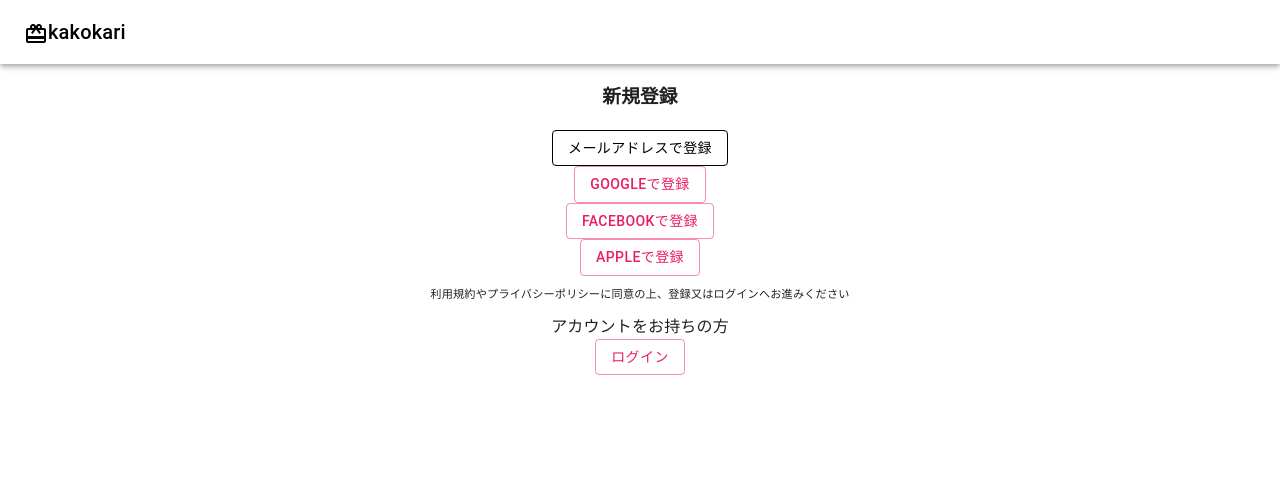
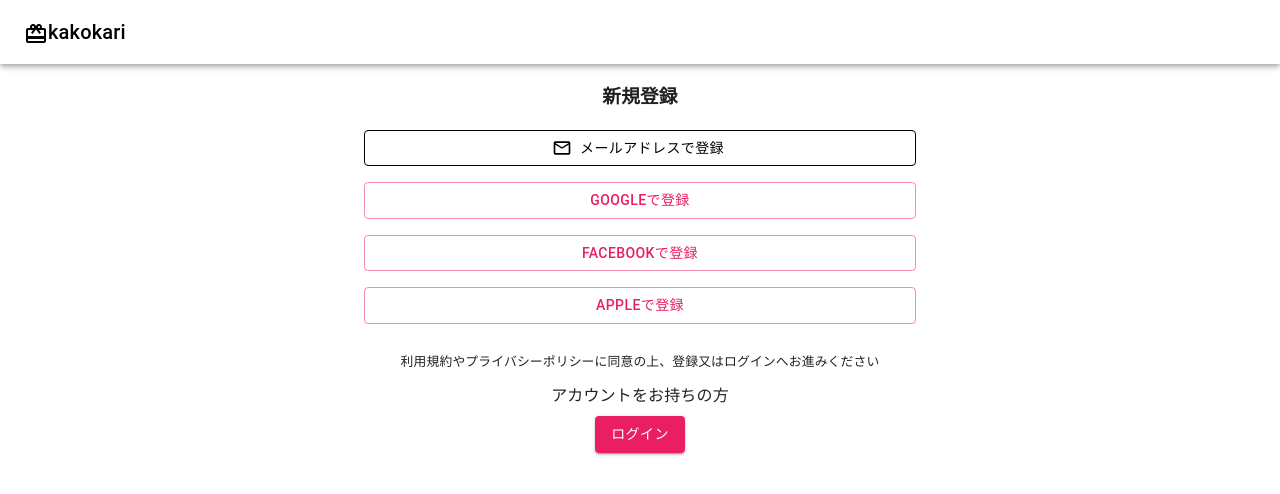
Before and after one commit to f-yusei/kakokari, a React (Create React App) app in the folder client/: page /register in a window 1280 px wide. Shown: the top 494 px of the page. Built offline with nearby package versions, Linux system fonts and the light colour scheme.

Commit message:
style: marginを調整

```diff
--- a/client/src/features/auth/components/LoginForm.tsx
+++ b/client/src/features/auth/components/LoginForm.tsx
@@ -1,25 +1,33 @@
 import { Box, Button } from '@mui/material'
 import React from 'react'
-import { useNavigate, Link } from 'react-router-dom'
-
+import { Link } from 'react-router-dom'
+import MailOutlineIcon from '@mui/icons-material/MailOutline';
 const LoginForm = () => {
-    const navigate = useNavigate()
     return (
         <Box sx={{ display: 'flex', flexDirection: 'column', alignItems: 'center' }}>
             <h3>ログイン</h3>
             <Button
+                startIcon={<MailOutlineIcon />}
                 variant='outlined'
                 style={{ borderColor: 'black', color: 'black' }}
                 component={Link} to="/mail-login"
+                fullWidth
+                sx={{ mb: 2 }}
             >
                 メールアドレスでログイン
             </Button>
-            <Button variant='outlined' >Googleでログイン</Button>
-            <Button variant='outlined'>Facebookでログイン</Button>
-            <Button variant='outlined'>Appleでログイン</Button>
-            <p style={{ fontSize: "0.7rem" }}>利用規約やプライバシーポリシーに同意の上、登録又はログインへお進みください</p>
+            <Button variant='outlined' fullWidth sx={{ mb: 2 }}>Googleでログイン</Button>
+            <Button variant='outlined' fullWidth sx={{ mb: 2 }}>Facebookでログイン</Button>
+            <Button variant='outlined' fullWidth sx={{ mb: 2 }}>Appleでログイン</Button>
+            <p style={{ fontSize: "0.8rem" }}>利用規約やプライバシーポリシーに同意の上、登録又はログインへお進みください</p>
             <div>アカウントをお持ちでない方</div>
-            <Button component={Link} to="/register" variant='outlined' >新規登録</Button >
+            <Button
+                component={Link} to="/register"
+                variant='contained'
+                sx={{ mt: 1 }}
+            >
+                新規登録
+            </Button >
         </Box >
     )
 }
--- a/client/src/features/auth/components/MailLoginForm.tsx
+++ b/client/src/features/auth/components/MailLoginForm.tsx
@@ -70,7 +70,7 @@
     }
     return (
         <Box component="form" onSubmit={handleSubmit} noValidate>
-            <Button component={Link} to="/login">
+            <Button component={Link} to="/login" sx={{ mt: 2 }}>
                 <ArrowBackIosNewIcon />
             </Button>
             <Box sx={{ display: 'flex', flexDirection: 'column', alignItems: 'center' }}>
--- a/client/src/features/auth/components/MailRegisterForm.tsx
+++ b/client/src/features/auth/components/MailRegisterForm.tsx
@@ -89,7 +89,7 @@
     }
     return (
         <Box component="form" onSubmit={handleSubmit} noValidate>
-            <Button component={Link} to="/register">
+            <Button component={Link} to="/register" sx={{ mt: 2 }}>
                 <ArrowBackIosNewIcon />
             </Button>
             <Box sx={{ display: 'flex', flexDirection: 'column', alignItems: 'center' }}>
--- a/client/src/features/auth/components/RegisterForm.tsx
+++ b/client/src/features/auth/components/RegisterForm.tsx
@@ -1,6 +1,7 @@
 import { FC } from 'react'
 import { Button, Box } from '@mui/material'
 import { Link } from 'react-router-dom'
+import MailOutlineIcon from '@mui/icons-material/MailOutline';
 
 
 
@@ -9,18 +10,45 @@
         <Box sx={{ display: 'flex', flexDirection: 'column', alignItems: 'center' }}>
             <h3>新規登録</h3>
             <Button
+                startIcon={<MailOutlineIcon />}
                 variant='outlined'
                 style={{ borderColor: 'black', color: 'black' }}
                 component={Link} to="/mail-register"
+                fullWidth
+                sx={{ mb: 2 }}
             >
                 メールアドレスで登録
             </Button>
-            <Button variant='outlined' >Googleで登録</Button>
-            <Button variant='outlined'>Facebookで登録</Button>
-            <Button variant='outlined'>Appleで登録</Button>
-            <p style={{ fontSize: "0.7rem" }}>利用規約やプライバシーポリシーに同意の上、登録又はログインへお進みください</p>
+            <Button
+                variant='outlined'
+                fullWidth
+                sx={{ mb: 2 }}
+            >
+                Googleで登録
+            </Button>
+            <Button
+                variant='outlined'
+                fullWidth
+                sx={{ mb: 2 }}
+            >
+                Facebookで登録
+            </Button>
+            <Button
+                variant='outlined'
+                fullWidth
+                sx={{ mb: 2 }}
+            >
+                Appleで登録
+            </Button>
+            <p style={{ fontSize: "0.8rem" }}>利用規約やプライバシーポリシーに同意の上、登録又はログインへお進みください</p>
             <div>アカウントをお持ちの方</div>
-            <Button variant='outlined' component={Link} to="/login">ログイン</Button>
+            <Button
+                variant='contained'
+                component={Link} to="/login"
+                sx={{ mt: 1 }}
+            >
+                ログイン
+            </Button>
         </Box >
     )
 }
```
